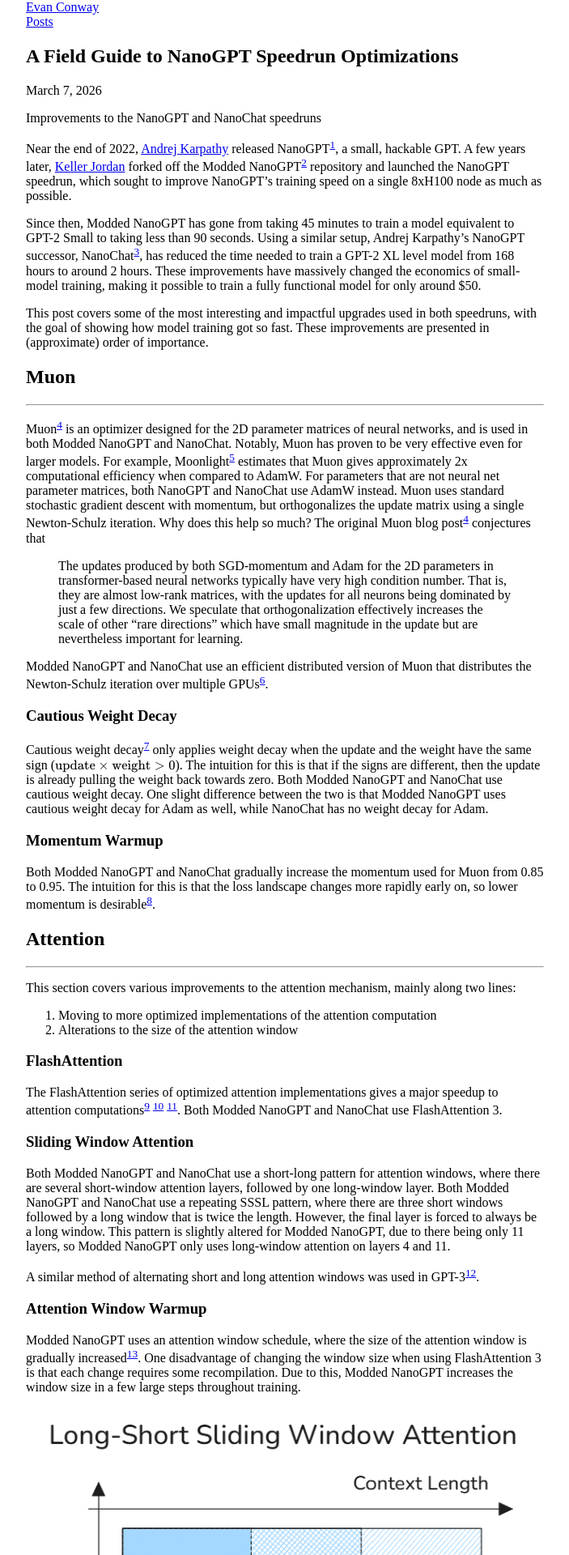
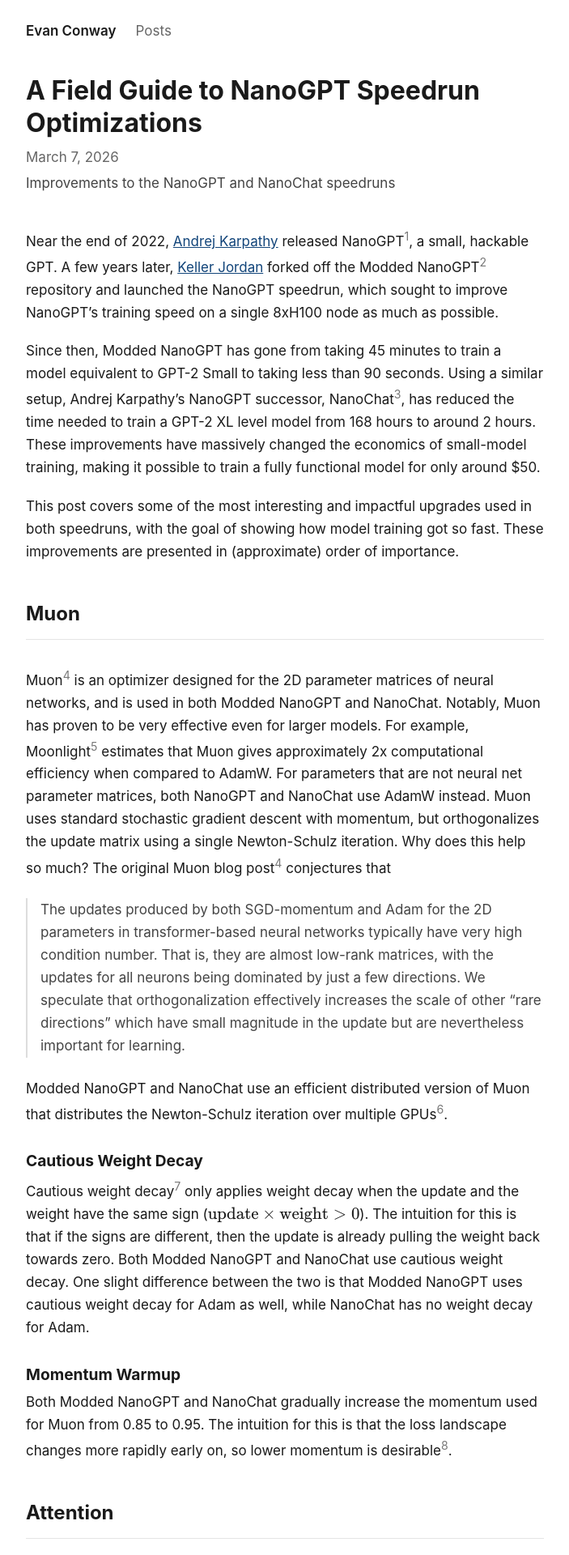
Before and after one commit to evan-conway/evanjayconway.com, a Jekyll site: the page built from _posts/2026-03-07-nanogpt-improvements.md, in a window 1280 px wide. Shown: the top 1920 px of the page at 81% size, without its empty margins (288-991 px from the left). Built offline with Jekyll 4.4.1, drawn with Linux system fonts in a browser that asks for light colours.

Commit message:
add baseline typography and element styling
Type scale, vertical rhythm, and styling for the elements the nanogpt
post actually uses: blockquotes, code, figures, tables, section rules,
and the footnote list.

Footnote markers are deliberately muted -- there are ~80 in the post,
and styling them as ordinary links speckles every paragraph.

The font stack is a placeholder using the reader's OS sans, so there is
no webfont request yet. Swapping in a real typeface is a one-line change.

Co-Authored-By: Claude Opus 5 <noreply@anthropic.com>
Claude-Session: https://claude.ai/code/session_0193TQoBMkomC7HU7sxe4Y7a

```diff
--- a/assets/css/main.css
+++ b/assets/css/main.css
@@ -1,11 +1,15 @@
 /*
   The site's only stylesheet.
 
-  Right now this deliberately contains mechanics only -- rules that fix real
-  layout problems -- and no aesthetic choices. There are no colors, fonts, or
-  spacing decisions here yet; everything not listed below is the browser
-  default, on purpose, waiting to be designed.
+  Organized as: mechanics (layout rules that fix real problems), then type,
+  then individual elements. Values here are a readable starting point, not
+  final design decisions -- they're meant to be argued with.
+
+  There is no dark mode, by choice, so colors are written as plain values
+  rather than custom properties.
 */
+
+/* ---------------------------------------------------------------- mechanics */
 
 /* Width and padding are included in an element's size. Makes layout math predictable. */
 *,
@@ -28,12 +32,197 @@ mjx-container[display="true"] {
   overflow-x: auto;
 }
 
+/* ---------------------------------------------------------------------- type */
+
 /*
-  One column, centered, with breathing room on small screens.
-  The 42rem is the measure -- the single number that controls line length.
+  The 42rem measure is the single number controlling line length. Somewhere
+  between 60 and 80 characters per line is the readable range; at this font
+  size, 42rem lands in it.
+
+  The font stack is a placeholder: it uses whatever sans the reader's OS
+  provides, so there's no webfont to download. Replacing it with a real
+  typeface is a one-line change here (plus a <link> in _includes/head.html).
 */
 body {
   max-width: 42rem;
   margin: 0 auto;
-  padding: 0 1rem;
+  padding: 0 1rem 6rem;
+
+  font-family: -apple-system, BlinkMacSystemFont, "Segoe UI", Roboto, Helvetica, Arial, sans-serif;
+  font-size: 1.0625rem;
+  line-height: 1.65;
+  color: #1a1a1a;
+  background: #fff;
 }
+
+p {
+  margin: 0 0 1.15em;
+}
+
+/*
+  Headings: each level is clearly smaller than the one above, and carries much
+  more space above it than below, so a heading reads as attached to the section
+  it introduces rather than floating between two.
+*/
+h1,
+h2,
+h3,
+h4 {
+  line-height: 1.25;
+  margin: 0 0 0.5rem;
+}
+
+h1 {
+  font-size: 2rem;
+}
+
+h2 {
+  font-size: 1.5rem;
+  margin-top: 3rem;
+}
+
+h3 {
+  font-size: 1.2rem;
+  margin-top: 2rem;
+}
+
+h4 {
+  font-size: 1.05rem;
+  margin-top: 1.5rem;
+}
+
+a {
+  color: #12457a;
+}
+
+/*
+  Footnote markers. This post has ~80 of them, so styling them like body links
+  (blue, underlined) speckles every paragraph. Muted and unadorned, they stay
+  available without competing with the text.
+*/
+a.footnote,
+a.reversefootnote {
+  color: #777;
+  text-decoration: none;
+}
+
+/* ------------------------------------------------------------------- blocks */
+
+blockquote {
+  margin: 1.5rem 0;
+  padding-left: 1rem;
+  border-left: 2px solid #ddd;
+  color: #444;
+}
+
+pre {
+  padding: 0.9rem 1rem;
+  background: #f6f6f6;
+  border-radius: 3px;
+  font-size: 0.9em;
+  line-height: 1.5;
+}
+
+/* Inline code only -- the descendant selector avoids double-styling code inside <pre>. */
+:not(pre) > code {
+  padding: 0.1em 0.3em;
+  background: #f0f0f0;
+  border-radius: 3px;
+  font-size: 0.9em;
+}
+
+figure {
+  margin: 2rem 0;
+}
+
+figcaption {
+  margin-top: 0.5rem;
+  font-size: 0.9rem;
+  color: #666;
+  text-align: center;
+}
+
+/* The post's markdown has a `---` under each `##`, which becomes one of these. */
+hr {
+  height: 0;
+  margin: 1rem 0 2rem;
+  border: 0;
+  border-top: 1px solid #e5e5e5;
+}
+
+table {
+  display: block;
+  border-collapse: collapse;
+}
+
+th,
+td {
+  padding: 0.4rem 0.75rem;
+  border: 1px solid #ddd;
+  text-align: left;
+}
+
+/* The footnote list kramdown appends at the end of a post. */
+.footnotes {
+  margin-top: 4rem;
+  padding-top: 1.5rem;
+  border-top: 1px solid #e5e5e5;
+  font-size: 0.9rem;
+  color: #444;
+}
+
+/* ------------------------------------------------------- site chrome & lists */
+
+.site-header {
+  display: flex;
+  gap: 1.5rem;
+  align-items: baseline;
+  padding: 1.5rem 0 2.5rem;
+}
+
+.site-header a {
+  color: #1a1a1a;
+  text-decoration: none;
+}
+
+.site-header > a {
+  font-weight: 600;
+}
+
+.site-header nav a {
+  color: #666;
+}
+
+.site-footer {
+  margin-top: 4rem;
+  padding-top: 1.5rem;
+  border-top: 1px solid #e5e5e5;
+  font-size: 0.9rem;
+  color: #666;
+}
+
+.post-date {
+  margin-bottom: 0.25rem;
+  color: #666;
+}
+
+.post-description {
+  margin-bottom: 2.5rem;
+  color: #444;
+}
+
+.post-list {
+  padding: 0;
+  list-style: none;
+}
+
+.post-list li {
+  margin-bottom: 0.6rem;
+}
+
+.post-list time {
+  display: inline-block;
+  min-width: 9rem;
+  color: #666;
+  font-size: 0.9rem;
+}
```
